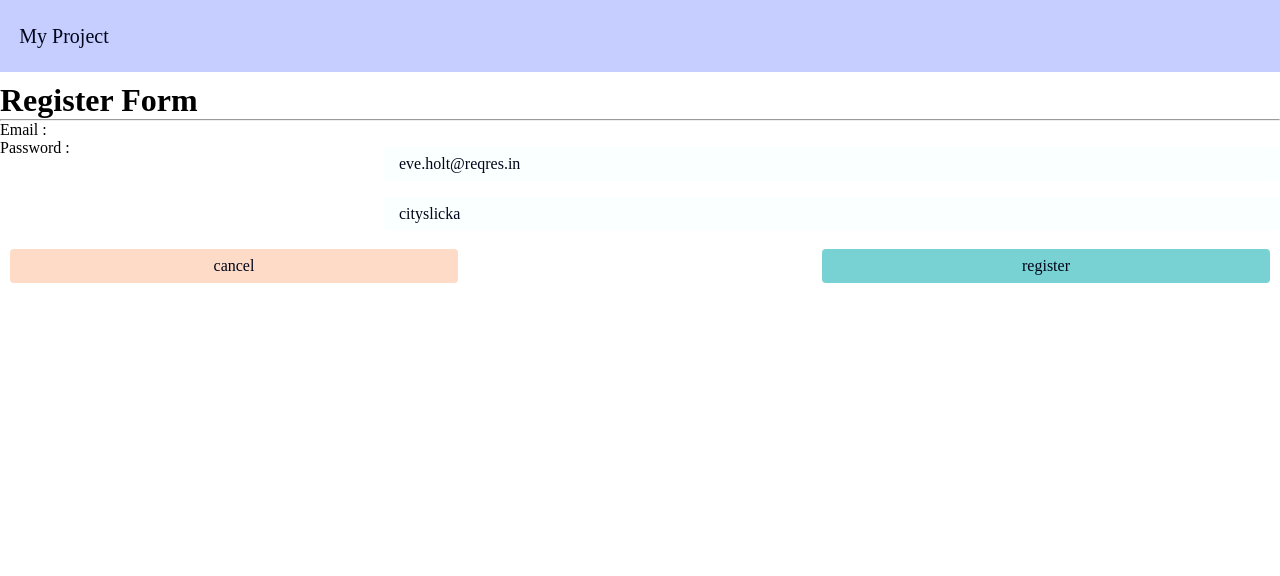
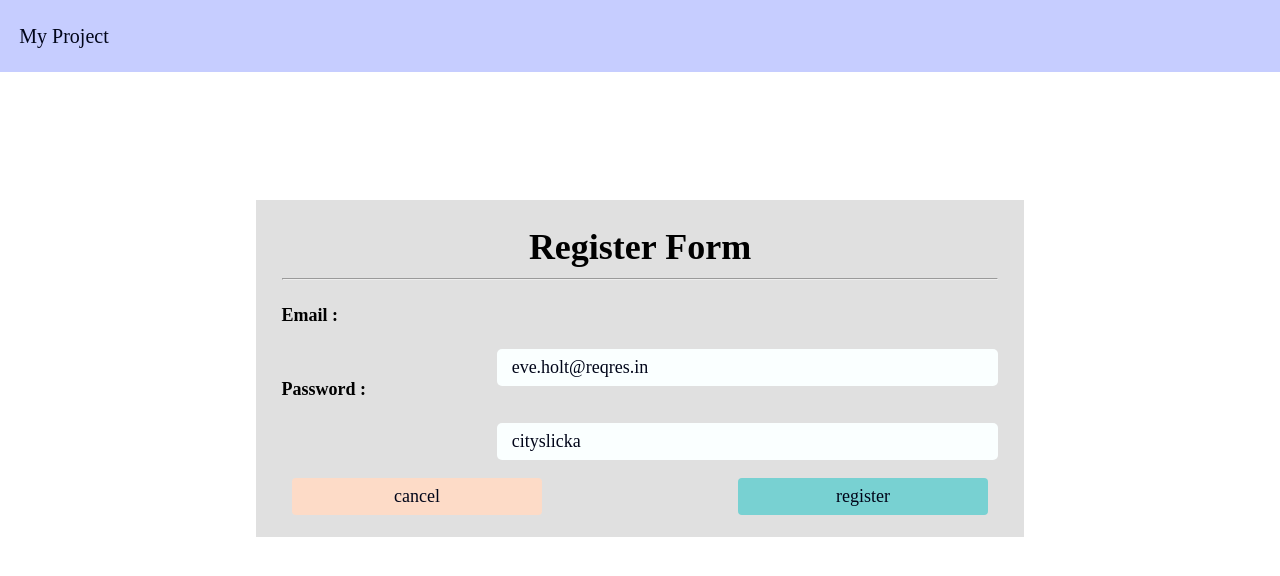
Before and after one commit to Pataraphorn/My_Project, a Nuxt app: page /APIreqres/register in a window 1280 px wide. Shown: the top 576 px of the page. Built offline with nearby package versions, Linux system fonts and the light colour scheme.

Commit message:
update form

```diff
--- a/pages/APIreqres/register.vue
+++ b/pages/APIreqres/register.vue
@@ -57,7 +57,7 @@
 </template>
 
 <style lang="scss" scoped>
-@import '~/assets/scss/color.scss';
+@import '~/assets/scss/form.scss';
 @import '~/assets/scss/input.scss';
 @import '~/assets/scss/button.scss';
 </style>
```
